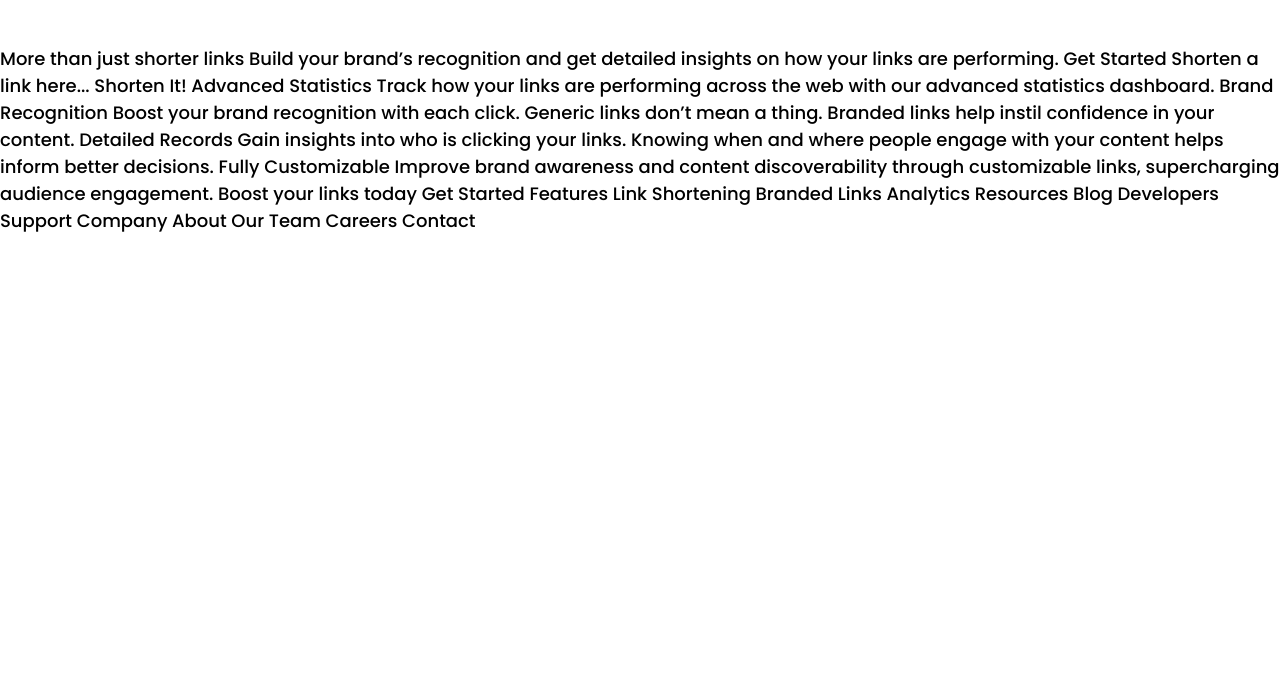
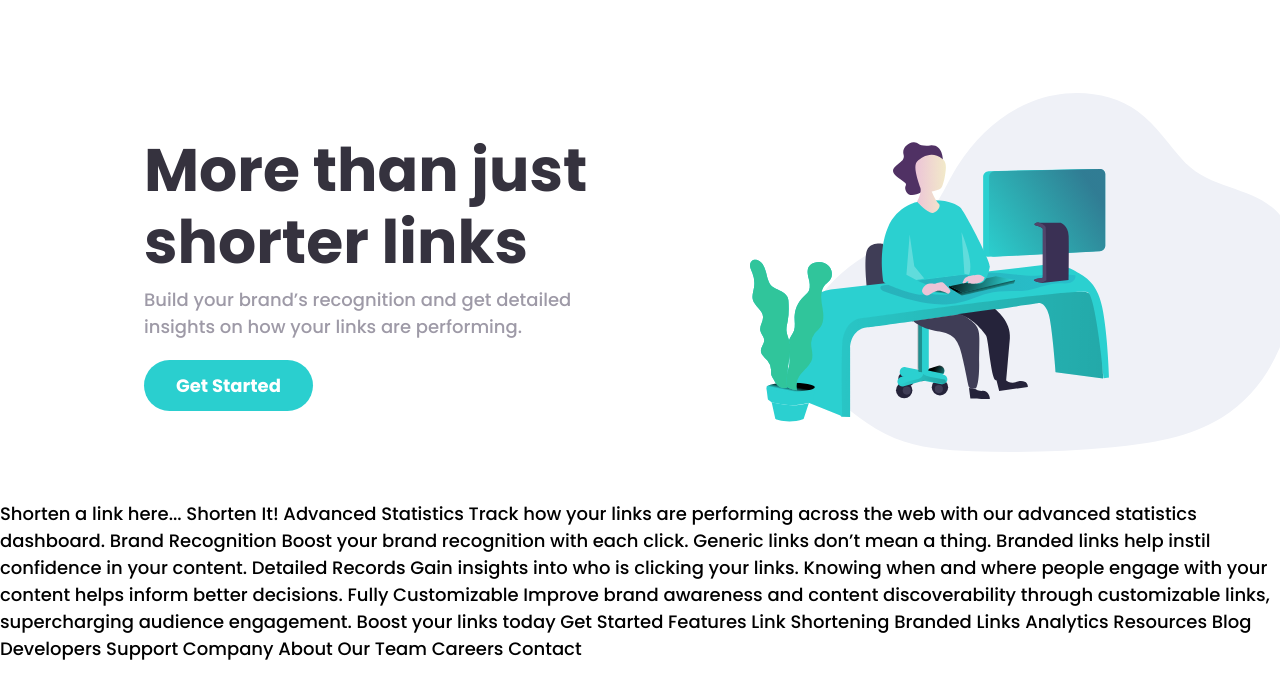
Before and after one commit to naiiiden/url-shortening-api-landing-page, a plain HTML site: page index.html in a window 1280 px wide. Shown: the part 91-790 px from the top of the page. Drawn offline with Linux system fonts and the light colour scheme.

Commit message:
mobile/desktop main section

```diff
--- a/index.html
+++ b/index.html
@@ -26,12 +26,15 @@
     </nav>
   </header>
 
-  More than just shorter links
-
-  Build your brand’s recognition and get detailed insights
-  on how your links are performing.
-
-  Get Started
+  <main>
+    <div class="main_text_wrapper">
+      <h1>More than just shorter links</h1>
+      <p>Build your brand’s recognition and get detailed insights
+      on how your links are performing.</p>
+      <a href="" class="get_started_link">Get Started</a>
+    </div>
+    <img src="images/illustration-working.svg" alt="" class="hero_image">
+  </main>
 
   Shorten a link here...
 
--- /dev/null
+++ b/style/_main.scss
@@ -0,0 +1,113 @@
+main {
+    display: flex;
+    flex-direction: column-reverse;
+    align-items: center;
+    // padding: 0 1rem 1rem 1rem;
+    width: 85%;
+    margin: auto;
+
+    .hero_image {
+        margin: auto;
+    }
+
+    .main_text_wrapper {
+        display: flex;
+        flex-direction: column;
+        align-items: center;
+        gap: .5rem;
+        text-align: center;
+
+        h1 {
+            color: $very-dark-blue;
+        }
+
+        p {
+            color: $grayish-violet;
+        }
+
+        .get_started_link {
+            margin-top: .75rem;
+            background: $cyan;
+            padding: .75rem 2rem;
+            border-radius: 5rem;
+            color: #fff;
+            text-decoration: none;
+            font-weight: 700;
+        }
+    }
+}
+
+@media screen and (min-width: 1024px) {
+    main {
+        padding: 3rem 9rem;
+        width: 100%;
+        flex-direction: row;
+        justify-content: space-between;
+
+        .hero_image {
+            width: 55%;
+            position: relative;
+            left: 10rem;
+            user-select: none;
+        }
+
+        .main_text_wrapper {
+            text-align: start;
+            align-items: start;
+            width: 45%;
+
+            h1 {
+                font-size: 2.75rem;
+                line-height: 3rem;
+            }
+
+            .get_started_link {
+                &:hover {
+                    background: hsl(180, 95%, 63%);
+                    transition: .2s;
+                }
+            }
+        }
+    }
+}
+
+@media screen and (min-width: 1280px) {
+    main {
+        .main_text_wrapper {
+            h1 {
+                font-size: 3.75rem;
+                line-height: 4.5rem;
+            }
+        }
+    }
+}
+
+@media screen and (min-width: 1440px) {
+    main {
+        .main_text_wrapper {
+            h1 {
+                font-size: 4.35rem;
+                line-height: 5rem;
+            }
+
+            p {
+                font-size: 1.25rem;
+            }
+        }
+    }
+}
+
+@media screen and (min-width: 1600px) {
+    main {
+        .main_text_wrapper {
+            h1 {
+                font-size: 4.95rem;
+                line-height: 6rem;
+            }
+
+            p {
+                font-size: 1.5rem;
+            }
+        }
+    }
+}
--- a/style/style.scss
+++ b/style/style.scss
@@ -28,3 +28,4 @@ img {
 }
 
 @import "./header";
+@import "./main";
```
Also changed, not shown: style/style.css, 1 other file.
